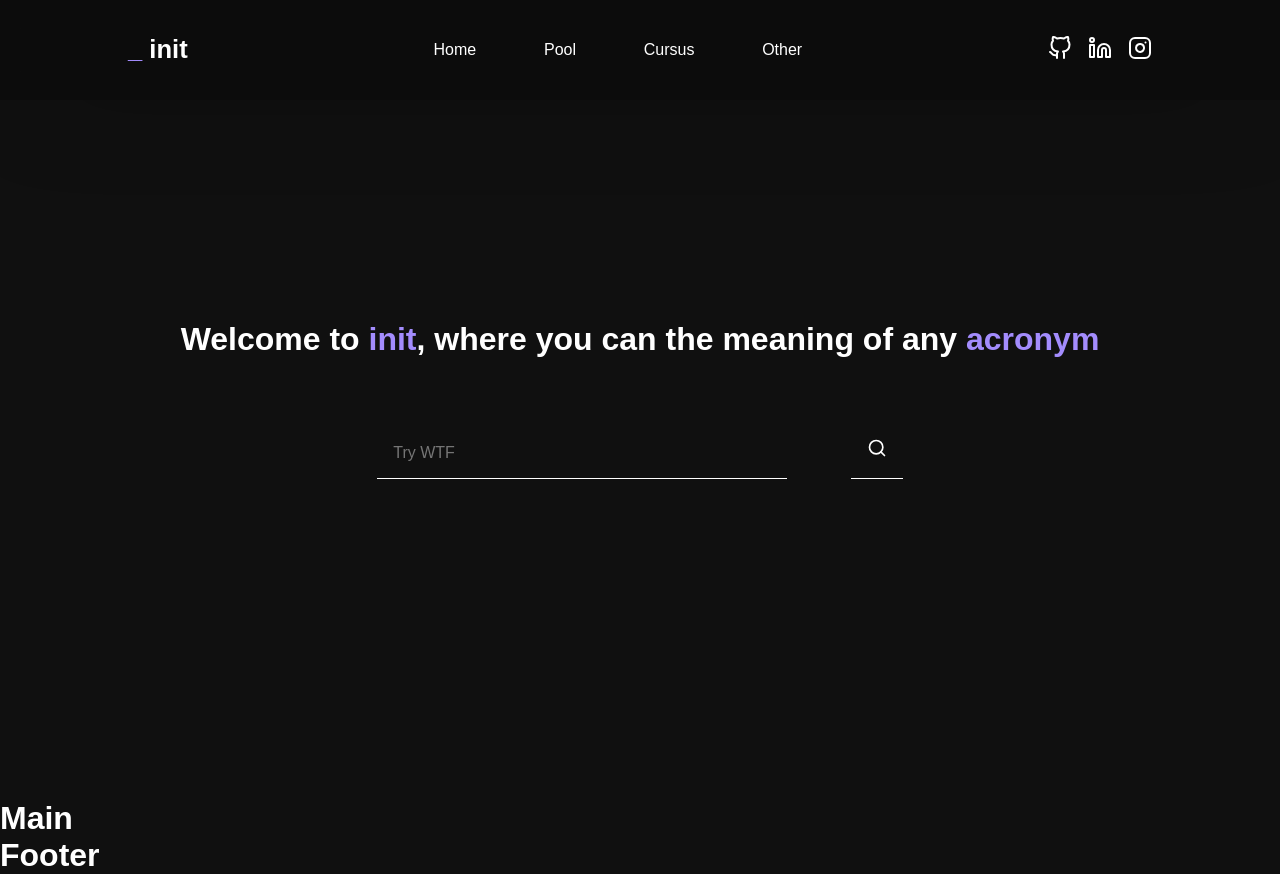
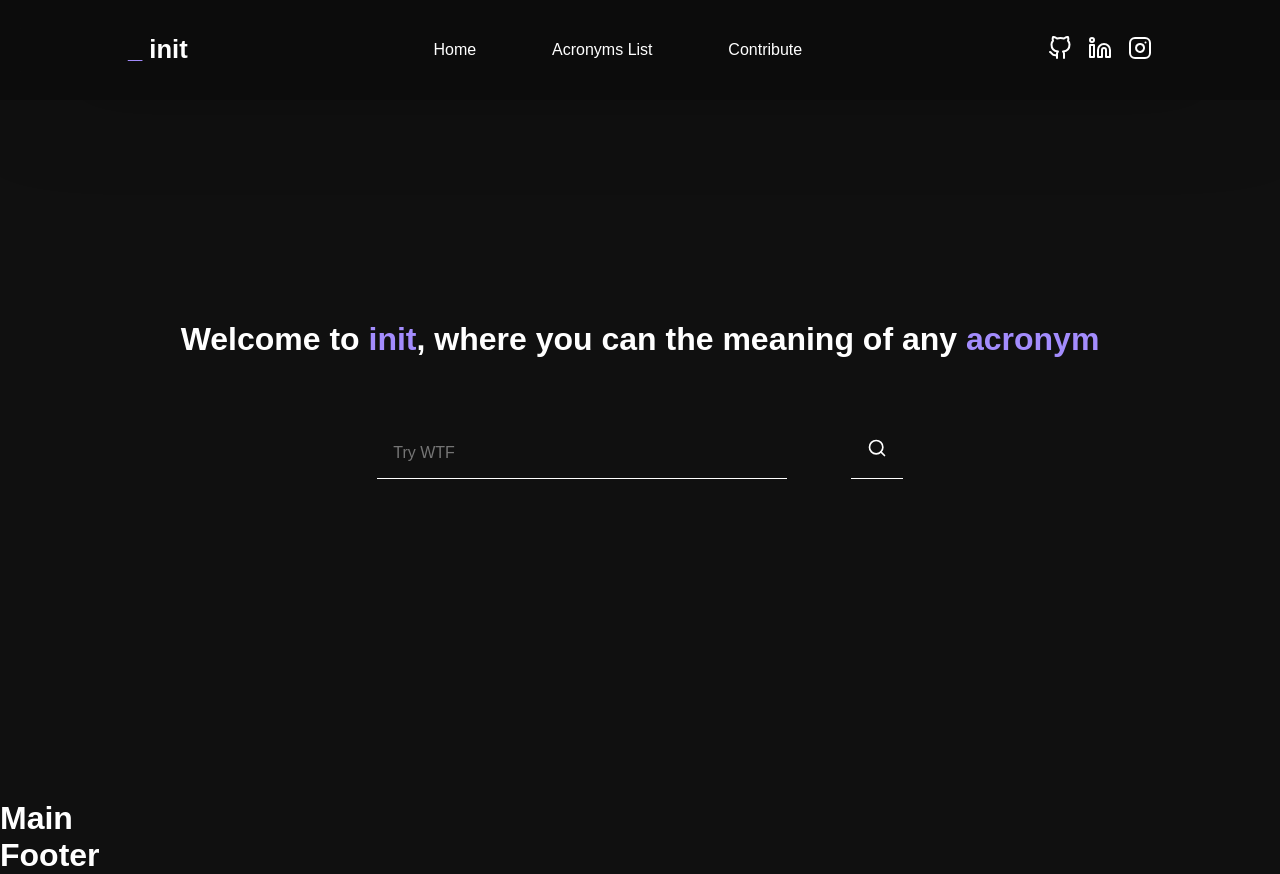
Before and after one commit to abdoachhoubi/init, a Next.js app: page / in a window 1280 px wide. Built offline with nearby package versions, Linux system fonts and the light colour scheme; a web font is replaced by a local one.

Commit message:
Added SearchBar component

```diff
--- a/components/Nav/src/DesNav.jsx
+++ b/components/Nav/src/DesNav.jsx
@@ -26,18 +26,18 @@ const DesNav = ({ width }) => {
           </Link>
         </li>
         <li className="nav__list__item">
-          <Link href="/pool" style={{ color: `#fff` }}>
-            Pool
+          <Link href="/acronyms" style={{ color: `#fff` }}>
+            Acronyms List
           </Link>
         </li>
         <li className="nav__list__item">
-          <Link href="/cursus" style={{ color: `#fff` }}>
-            Cursus
-          </Link>
-        </li>
-        <li className="nav__list__item">
-          <Link href="/other" style={{ color: `#fff` }}>
-            Other
+          <Link
+            href="https://github.com/abdoachhoubi/init"
+            target="_blank"
+            rel="noreferrer"
+            style={{ color: `#fff` }}
+          >
+            Contribute
           </Link>
         </li>
       </ul>
--- a/components/Nav/src/Drawer.jsx
+++ b/components/Nav/src/Drawer.jsx
@@ -30,19 +30,19 @@ const Drawer = ({ menu, setMenu }) => {
             Home
           </Link>
         </li>
-        <li className="nav__list__item" onClick={() => setMenu("out")}>
-          <Link style={{ color: "#FFFFFF" }} href="/pool">
-            Pool
+        <li className="nav__list__item">
+          <Link href="/acronyms" style={{ color: `#fff` }}>
+            Acronyms List
           </Link>
         </li>
-        <li className="nav__list__item" onClick={() => setMenu("out")}>
-          <Link style={{ color: "#FFFFFF" }} href="/cursus">
-            Cursus
-          </Link>
-        </li>
-        <li className="nav__list__item" onClick={() => setMenu("out")}>
-          <Link style={{ color: "#FFFFFF" }} href="/other">
-            Other
+        <li className="nav__list__item">
+          <Link
+            href="https://github.com/abdoachhoubi/init"
+            target="_blank"
+            rel="noreferrer"
+            style={{ color: `#fff` }}
+          >
+            Contribute
           </Link>
         </li>
       </ul>
--- /dev/null
+++ b/components/SearchBar/SearchBar.jsx
@@ -0,0 +1,30 @@
+import React from "react";
+import { Search } from "react-feather";
+
+const SearchBar = ({
+  getRes,
+  search,
+  size,
+  setKeyword,
+  error,
+  setError,
+  placeholder,
+}) => {
+  let p = placeholder();
+  return (
+    <div className="search__container">
+      <input
+        className={`search__bar ${error}`}
+        type="text"
+        placeholder={p}
+        onFocus={() => setError("")}
+        onChange={(e) => setKeyword(e.target.value.toUpperCase())}
+      />
+      <div className={`search__icon ${error}`} onClick={() => getRes(search())}>
+        <Search size={size} color="#FFF" />
+      </div>
+    </div>
+  );
+};
+
+export default SearchBar;
--- a/components/_index.sass
+++ b/components/_index.sass
@@ -1,2 +1,3 @@
 @import ./Nav/_Nav
 @import ./Card/_Card
+@import ./SearchBar/_SearchBar
--- a/components/index.js
+++ b/components/index.js
@@ -1,2 +1,3 @@
 export { default as Nav } from "./Nav/Nav";
 export { default as Card } from "./Card/Card";
+export { default as SearchBar } from "./SearchBar/SearchBar";
```
Also changed, not shown: components/SearchBar/_SearchBar.sass (added, +31 -0 lines).
